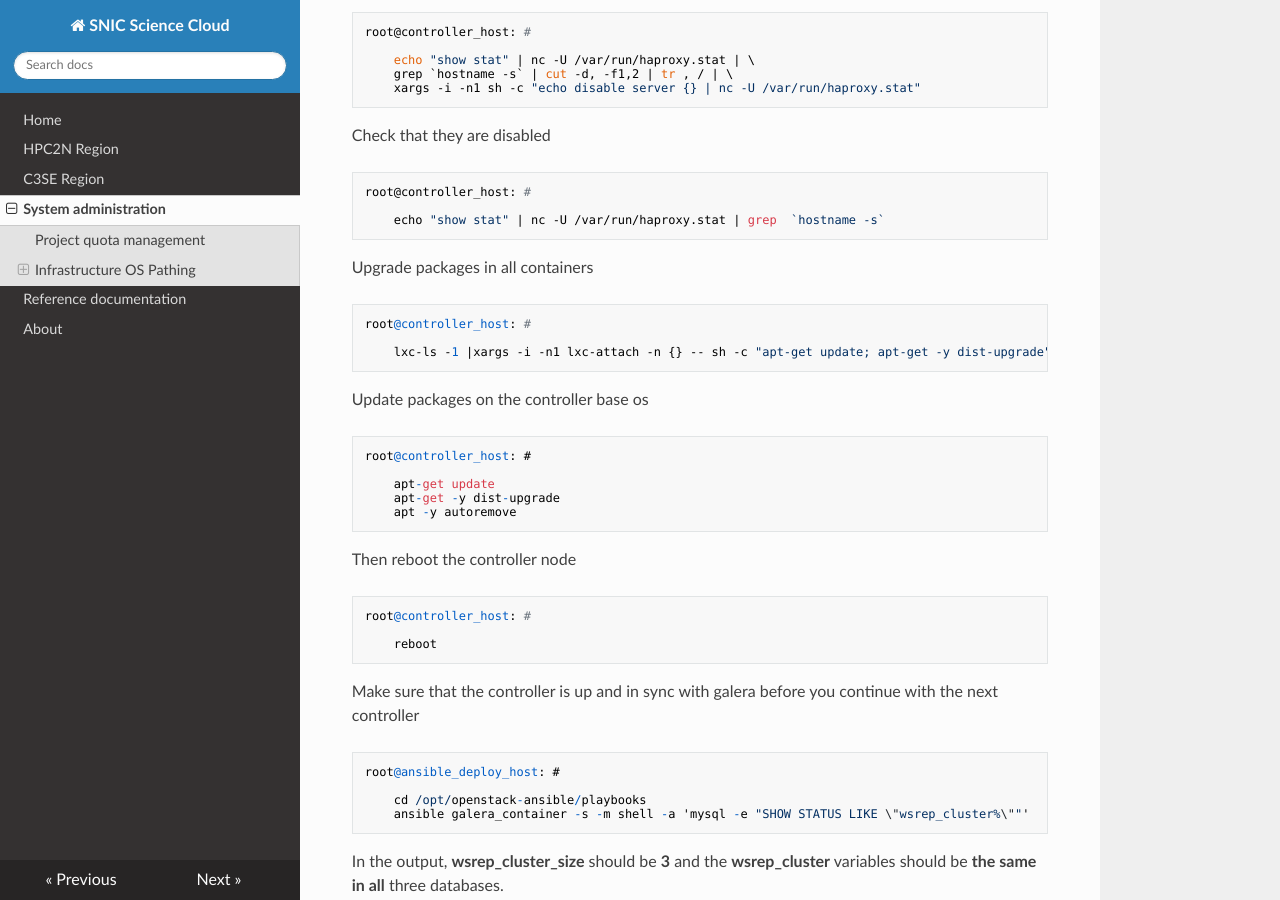
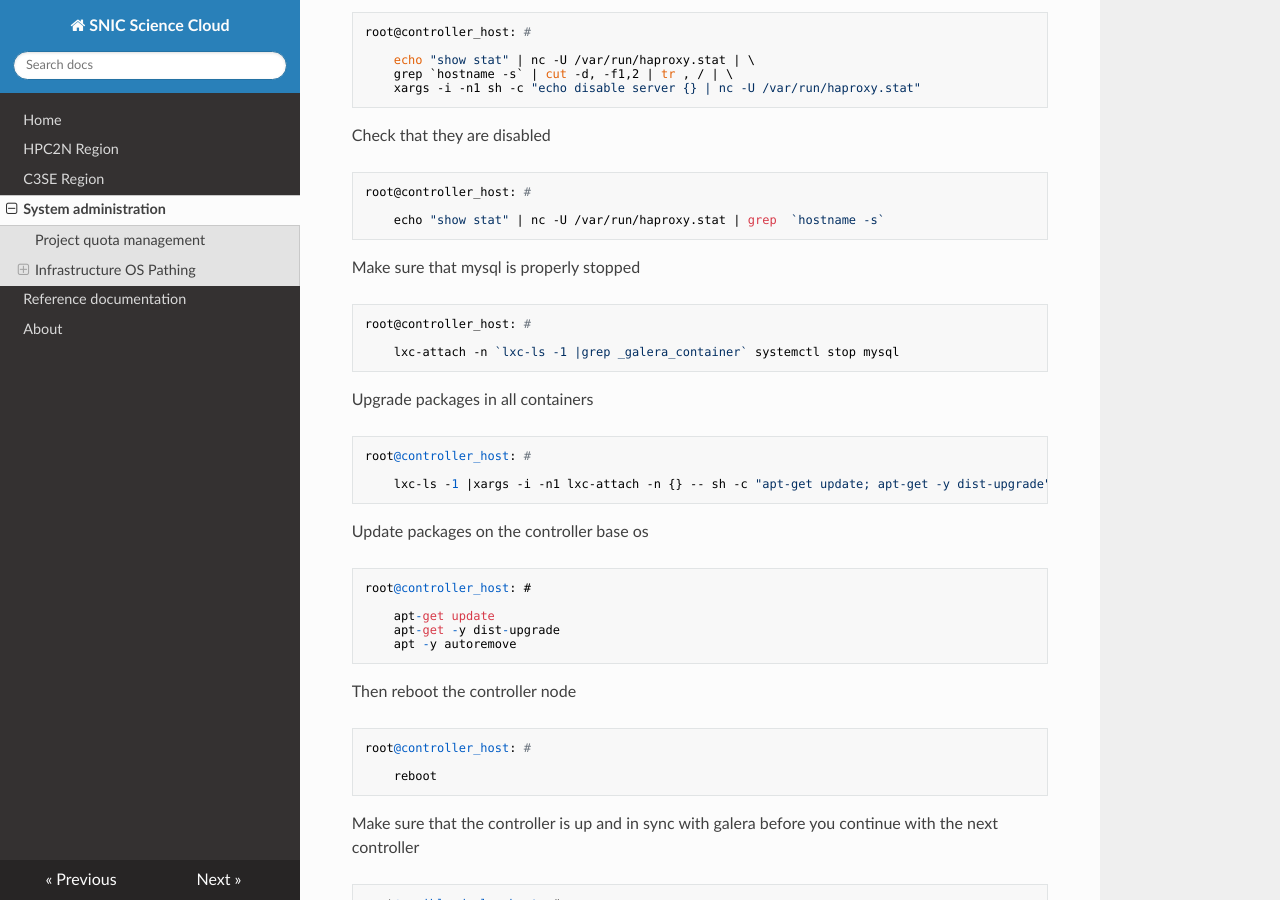
Before and after one commit to SNICScienceCloud/operators-documentation, an MkDocs documentation site: the page built from docs/sysadmin_common.md, in a window 1280 px wide and 900 px high, scrolled down 670 px. Built offline with MkDocs 1.6.1, drawn with Linux system fonts in a browser that asks for light colours; nearby versions of some CDN libraries; old or Windows-style settings are respelled for this version of MkDocs.

Commit message:
Make sure that mysql i stopped properly

```diff
--- a/docs/sysadmin_common.md
+++ b/docs/sysadmin_common.md
@@ -31,6 +31,12 @@ Check that they are disabled
     root@controller_host: #
 
         echo "show stat" | nc -U /var/run/haproxy.stat | grep  `hostname -s`
+
+Make sure that mysql is properly stopped
+
+    root@controller_host: #
+
+        lxc-attach -n `lxc-ls -1 |grep _galera_container` systemctl stop mysql
 
 Upgrade packages in all containers
 
```
